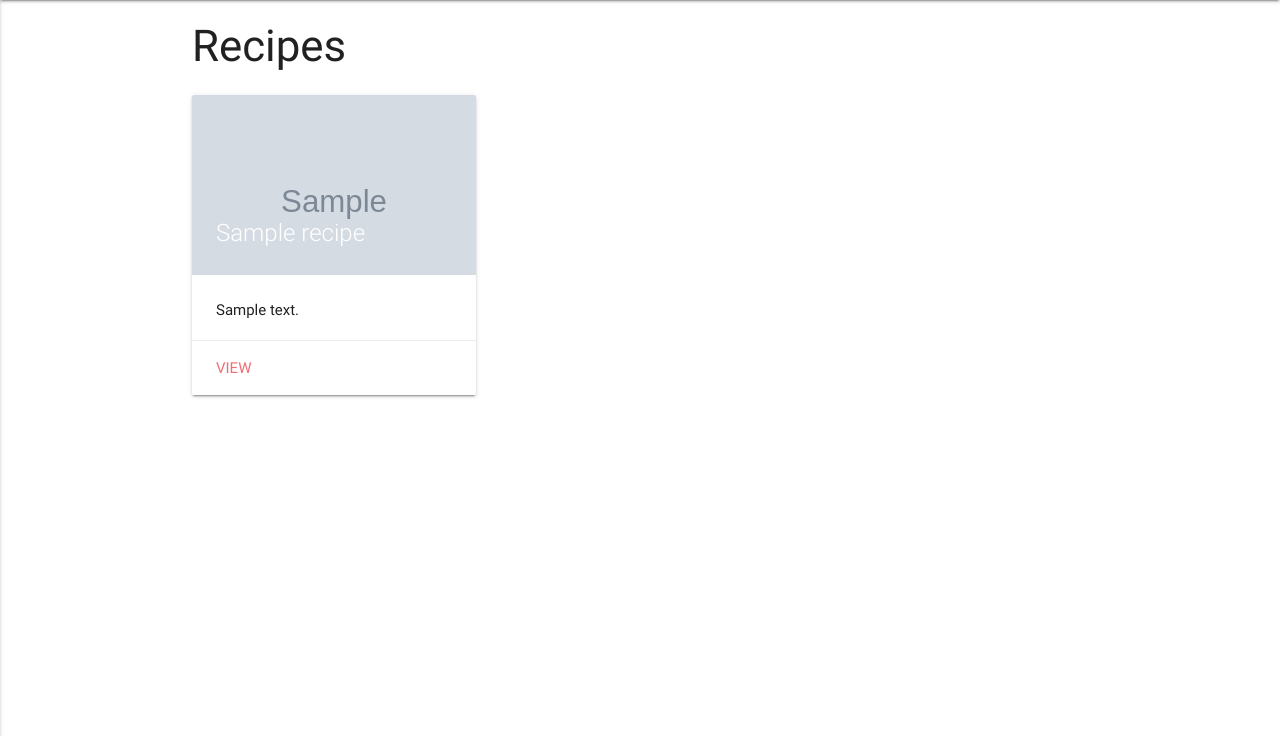
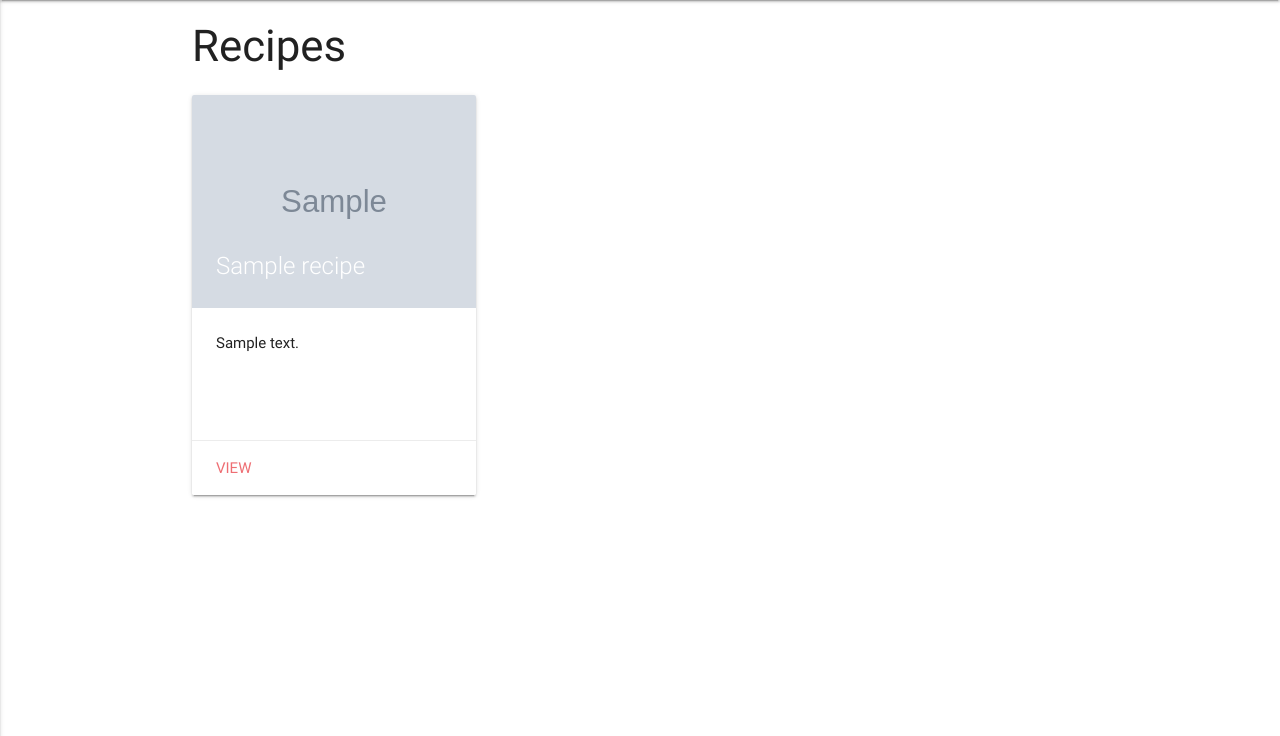
Before and after one commit to comanezz/recipe-website, a Flask app: page / in a window 1280 px wide. Shown: the part 64-800 px from the top of the page. Run offline with Flask 2, Linux system fonts and the light colour scheme; grey boxes marked "Sample" are stand-in pictures; a database or web service that is not in the repository returns one stand-in record (values such as "Sample title"); some libraries are stand-ins or nearby versions.

Commit message:
card small replaced by medium.

```diff
--- a/templates/recipes.html
+++ b/templates/recipes.html
@@ -9,7 +9,7 @@
 <div class="row">
     {% for recipe in recipes %}
     <div class="col s12 m4">
-      <div class="card small">
+      <div class="card medium">
         <div class="card-image">
           <!-- if the image link is empty show a basic image -->
           {% if recipe.image_link == "" %}
```
